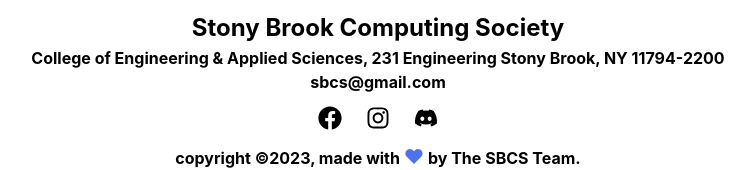
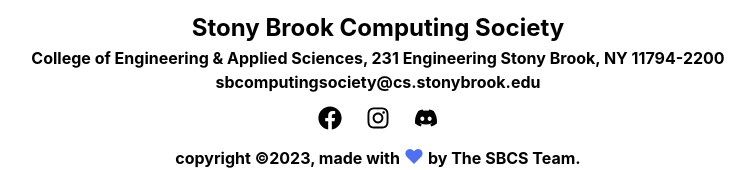
Before and after one commit to sbucomputingsociety/sbucomputingsociety.github.io, a React (Create React App) app: page /team in a window 1280 px wide. Shown: the part 2833-3003 px from the top of the page, without its empty margins (262-1017 px from the left). Built offline with nearby package versions, Linux system fonts and the light colour scheme.

Commit message:
fixed email address

```diff
--- a/src/components/Footer.js
+++ b/src/components/Footer.js
@@ -11,7 +11,7 @@
 
                 <h4>College of Engineering & Applied Sciences, 231 Engineering
 Stony Brook, NY 11794-2200</h4>
-                <h4>sbcs@gmail.com</h4>
+                <h4>sbcomputingsociety@cs.stonybrook.edu</h4>
 
 
 
--- a/src/components/Profile.css
+++ b/src/components/Profile.css
@@ -30,7 +30,6 @@
 
     min-width: 270px;
     min-height: 270px;
-
 }
 
 .profile-bg{
```
